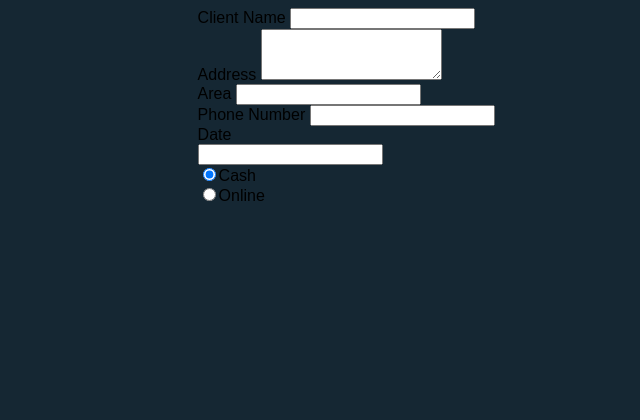
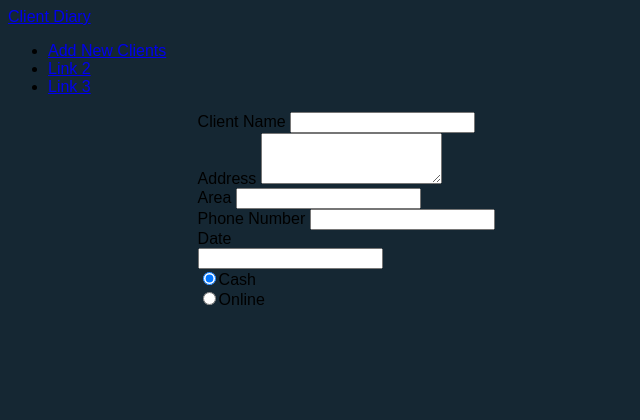
Before and after one commit to gurleen-kaurr/ClientDiary, a Django app: template ClientDiary/home/templates/clients.html in a window 1280 px wide. Shown: the top 420 px of the page, without its empty margins (0-640 px from the left). Run offline with Django 3.2, Linux system fonts and the light colour scheme; the template is opened without the code that fills it, so the values that code supplies are empty.

Commit message:
Update base.html

```diff
--- a/ClientDiary/home/templates/base.html
+++ b/ClientDiary/home/templates/base.html
@@ -1,21 +1,20 @@
+{% load static %}
 <!DOCTYPE html>
 <html lang="en">
 <head>
     <meta charset="UTF-8">
     <meta name="viewport" content="width=device-width, initial-scale=1.0">
-    {% load static %}
+    <title>Client Diary</title>
     <link rel="stylesheet" href="{% static 'style.css' %}">
-    <title>Client Diary</title>
 </head>
 <body>
-    {% block start %}
 
     <nav class="navbar navbar-expand-sm bg-dark navbar-dark">
         <div class="container-fluid">
           <a class="navbar-brand" href="#">Client Diary</a>
           <ul class="navbar-nav">
             <li class="nav-item">
-              <a class="nav-link" href="Add Client">Link 1</a>
+              <a class="nav-link" href="/clients">Add New Clients</a>
             </li>
             <li class="nav-item">
               <a class="nav-link" href="#">Link 2</a>
@@ -25,7 +24,11 @@
             </li>
           </ul>
         </div>
-    </nav>
+      </nav>
+
+      <script src="{% static 'script.js' %}"></script>
+
+      {% block start %}
 
     {% endblock %}
 </body>
```
